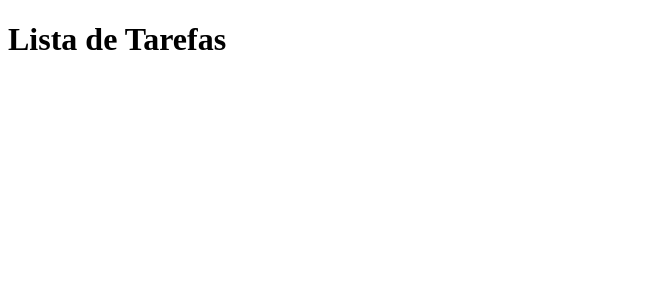
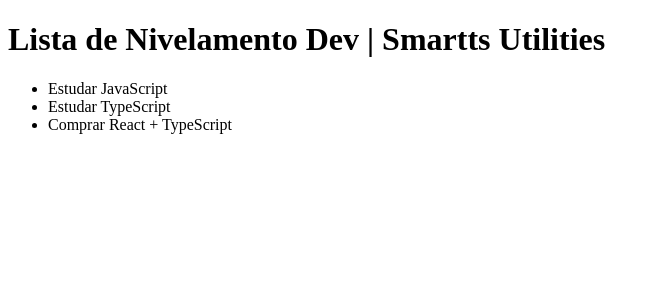
Before and after one commit to romulorosafullstack/2025-react-ts-lista-tarefas, a React (Vite) app: page / in a window 1280 px wide. Shown: the top 300 px of the page, without its empty margins (0-660 px from the left). Built offline with nearby package versions, Linux system fonts and the light colour scheme.

Commit message:
tasks hook useState e map

```diff
--- a/src/App.tsx
+++ b/src/App.tsx
@@ -1,7 +1,23 @@
+import { useState } from "react"
+
 export default function App() {
+  const [tasks, setTasks] = useState([
+    'Estudar JavaScript',
+    'Estudar TypeScript',
+    'Comprar React + TypeScript',
+  ])
+
   return (
     <>
-      <h1>Lista de Tarefas</h1>
+      <h1>Lista de Nivelamento Dev | Smartts Utilities</h1>
+
+      <ul>
+        {/* Percorro o array */}
+        {tasks.map((task, index) => (
+          // key é um identificador único para cada item da lista
+          <li key={index}>{task}</li>
+        ))}
+      </ul>
     </>
   )
 }
```
